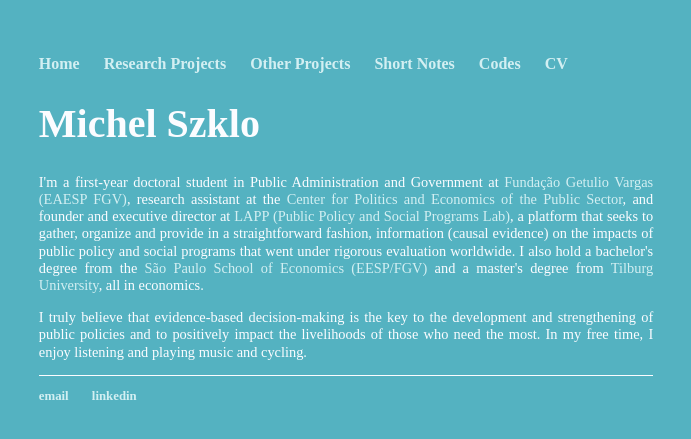
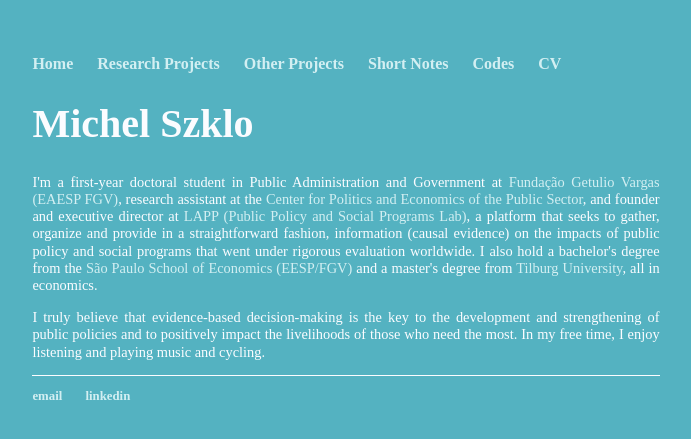
Before and after one commit to michelszklo/michelszklo.github.io, a Jekyll site: the page built from index.html, in a window 1280 px wide. Shown: the top 439 px of the page, without its empty margins (294-985 px from the left). Built offline with Jekyll 4.4.1, drawn with Linux system fonts in a browser that asks for light colours.

Commit message:
Update main.css

```diff
--- a/css/main.css
+++ b/css/main.css
@@ -1,6 +1,6 @@
 body {
     margin: 55px auto;
-    width: 48%;
+    width: 49%;
     background-color: #54b2c1;
 }
 nav ul, footer ul {
```
